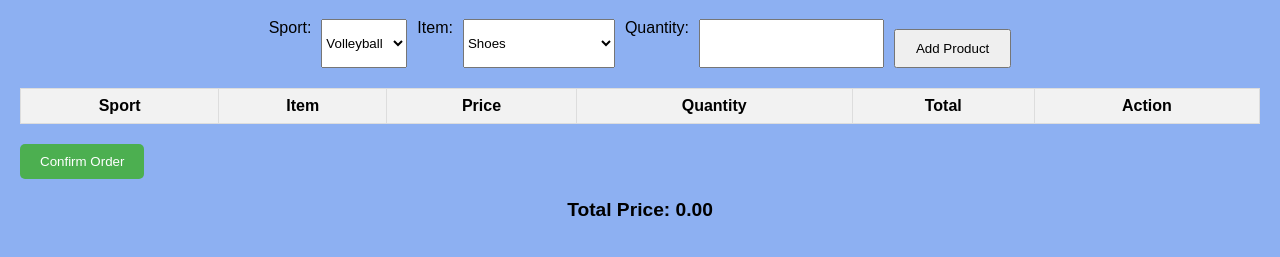
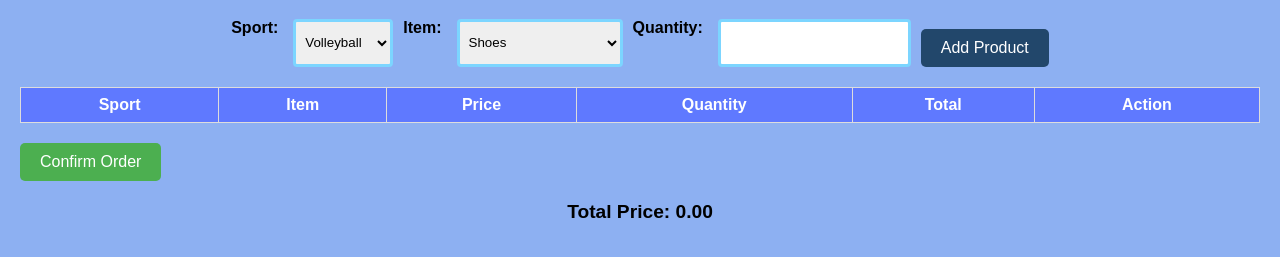
Before and after one commit to J9-239717/Ton_Web, a plain HTML site: page Web Ton Shop/bucket.html in a window 1280 px wide. Shown: the part 139-396 px from the top of the page. Drawn offline with Linux system fonts and the light colour scheme.

Commit message:
Update styles_bucket.css

```diff
--- a/Web Ton Shop/css/styles_bucket.css
+++ b/Web Ton Shop/css/styles_bucket.css
@@ -78,7 +78,7 @@ button {
 
 /* Add this to your CSS file */
 .highlight {
-    background-color: yellow; /* Highlight color */
+    background-color: rgb(50, 224, 158); /* Highlight color */
     transition: background-color 2s;
 }
 
@@ -108,3 +108,52 @@ button {
 .ConfirmButton:hover {
     background-color: #45a049;
 }
+
+form label {
+    font-weight: bold;
+    margin-right: 5px; /* Added for improved label styling */
+}
+
+form select, form input[type="number"] {
+    padding: 5px; /* Added for better input styling */
+    border: 3px solid #7cd5ff; /* Added for better input styling */
+    border-radius: 4px; /* Added for better input styling */
+}
+
+table {
+    width: 100%;
+    border-collapse: collapse;
+    margin-top: 20px; /* Added margin-top for spacing */
+}
+
+th {
+    background-color: #5f79ff; /* Changed background color for table header */
+    color: white; /* Changed text color for table header */
+}
+
+tbody tr:nth-child(even) {
+    background-color: #a5d5f8; /* Added alternate row coloring */
+}
+
+button {
+    margin-top: 10px;
+    padding: 10px 20px;
+    cursor: pointer;
+    border: none;
+    border-radius: 5px; /* Added for better button styling */
+    background-color: #22476b; /* Changed button color */
+    color: white;
+    font-size: 1em; /* Added for better button styling */
+}
+
+button:hover {
+    background-color: #b3d7fa; /* Changed hover color */
+}
+
+.delete-button {
+    background-color: #f44336; /* Added for delete button */
+}
+
+.delete-button:hover {
+    background-color: #e53935; /* Added hover color for delete button */
+}
```
